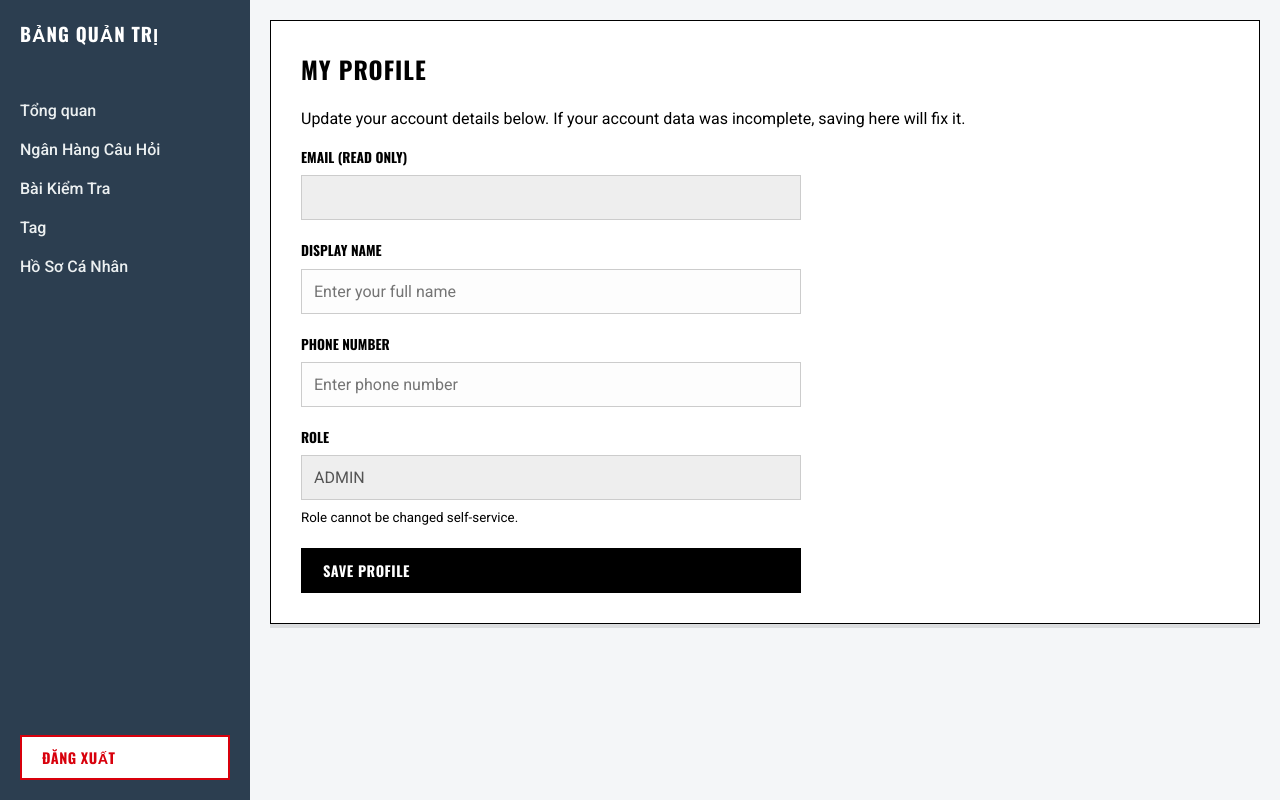
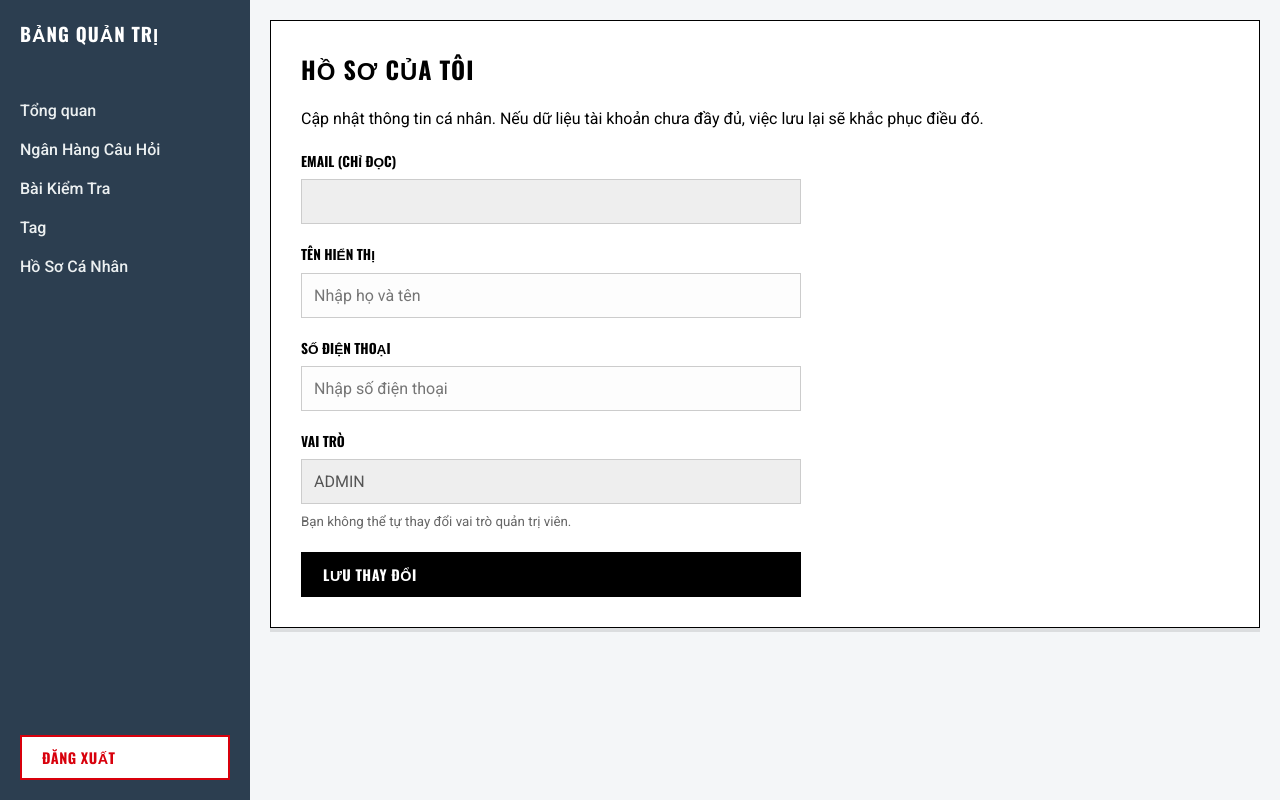
Before and after one commit to hieuvau198/cqa-center-website, a React (Vite) app in the folder cqa-center-website/: page /admin/profile in a window 1280 px wide. Built offline with nearby package versions, Linux system fonts and the light colour scheme; no server answers.

Commit message:
feat/language-admin

```diff
--- a/cqa-center-website/src/App.jsx
+++ b/cqa-center-website/src/App.jsx
@@ -6,15 +6,15 @@ import './index.css'
 
 // Pages
 import Login from "./pages/Auth/Login";
-import AdminHome from "./pages/Admin/AdminHome";
-import AdminLayout from "./pages/Admin/AdminLayout";
+import AdminHome from "./pages/Admin/Home/AdminHome";
+import AdminLayout from "./pages/Admin/Layout/AdminLayout";
 import QuestionList from "./pages/Admin/Questions/QuestionList";
 import QuestionForm from "./pages/Admin/Questions/QuestionForm";
 import TagList from "./pages/Admin/Tags/TagList";
 import TestList from "./pages/Admin/Tests/TestList";
 import TestForm from "./pages/Admin/Tests/TestForm";
 import PracticeManager from "./pages/Admin/Practices/PracticeManager";
-import AdminProfile from "./pages/Admin/AdminProfile";
+import AdminProfile from "./pages/Admin/Profile/AdminProfile";
 import PoolList from "./pages/Admin/Questions/PoolList";
 
 // Student Pages
--- a/cqa-center-website/src/pages/Admin/AdminHome.jsx
+++ /dev/null
@@ -1,9 +0,0 @@
-const AdminHome = () => {
-  return (
-    <div style={{ padding: '20px', backgroundColor: '#f3e5f5' }}>
-      <h1>Trang Web Kiểm Soát Quản Trị</h1>
-    </div>
-  );
-};
-
-export default AdminHome;
--- /dev/null
+++ b/cqa-center-website/src/pages/Admin/Home/AdminHome.jsx
@@ -0,0 +1,17 @@
+const AdminHome = () => {
+  return (
+    <div className="admin-container">
+      <h1>Trang Web Kiểm Soát Quản Trị</h1>
+      <div style={{ marginTop: '20px' }}>
+        <h2>Tính Năng Quản Trị</h2>
+        <ul>
+          <li>Quản lý câu hỏi: Tạo, chỉnh sửa, và xóa câu hỏi trong các bộ câu hỏi.</li>
+          <li>Quản lý bài kiểm tra: Tạo và cấu hình các bài kiểm tra cho người dùng.</li>
+          <li>Quản lý người dùng: Xem và quản lý thông tin người dùng hệ thống.</li>
+        </ul>
+      </div>
+    </div>
+  );
+};
+
+export default AdminHome;
--- a/cqa-center-website/src/pages/Admin/AdminLayout.jsx
+++ b/cqa-center-website/src/pages/Admin/Layout/AdminLayout.jsx
@@ -1,5 +1,5 @@
 import { Link, Outlet, useNavigate } from "react-router-dom";
-import { logoutUser } from "../../firebase/firebaseQuery";
+import { logoutUser } from "../../../firebase/firebaseQuery";
 
 const AdminLayout = () => {
   const navigate = useNavigate();
--- a/cqa-center-website/src/pages/Admin/AdminProfile.jsx
+++ b/cqa-center-website/src/pages/Admin/Profile/AdminProfile.jsx
@@ -1,5 +1,5 @@
 import { useState, useEffect } from "react";
-import { auth, getUserProfile, updateUserProfile } from "../../firebase/firebaseQuery";
+import { auth, getUserProfile, updateUserProfile } from "../../../firebase/firebaseQuery";
 
 const AdminProfile = () => {
   const [loading, setLoading] = useState(true);
@@ -7,18 +7,16 @@ const AdminProfile = () => {
     displayName: "",
     email: "",
     phoneNumber: "",
-    role: "ADMIN" // Default role, though usually this shouldn't be changeable by user
+    role: "ADMIN"
   });
 
   useEffect(() => {
     const loadProfile = async () => {
       const currentUser = auth.currentUser;
       if (currentUser) {
-        // 1. Try to get data from Firestore
         const profileData = await getUserProfile(currentUser.uid);
 
         if (profileData) {
-          // Case A: Data exists in database
           setFormData({
             displayName: profileData.displayName || currentUser.displayName || "",
             email: profileData.email || currentUser.email || "",
@@ -26,7 +24,6 @@ const AdminProfile = () => {
             role: profileData.role || "ADMIN"
           });
         } else {
-          // Case B: User logged in (e.g. Google) but NO data in Firestore yet
           setFormData({
             displayName: currentUser.displayName || "",
             email: currentUser.email || "",
@@ -45,31 +42,30 @@ const AdminProfile = () => {
     if(!auth.currentUser) return;
 
     try {
-      // This will update existing data OR create the document if it was missing
       await updateUserProfile(auth.currentUser.uid, {
         displayName: formData.displayName,
         email: formData.email,
         phoneNumber: formData.phoneNumber,
-        role: formData.role, // Be careful letting users set their own role in a real app
+        role: formData.role,
         uid: auth.currentUser.uid,
         updatedAt: new Date().toISOString()
       });
-      alert("Profile updated successfully!");
+      alert("Đã cập nhật hồ sơ thành công!");
     } catch (error) {
-      alert("Failed to update profile.");
+      alert("Lỗi khi cập nhật hồ sơ.");
     }
   };
 
-  if (loading) return <div className="admin-container">Loading Profile...</div>;
+  if (loading) return <div className="admin-container">Đang tải hồ sơ...</div>;
 
   return (
     <div className="admin-container">
-      <h2>My Profile</h2>
-      <p>Update your account details below. If your account data was incomplete, saving here will fix it.</p>
+      <h2>Hồ Sơ Của Tôi</h2>
+      <p style={{ marginBottom: "20px" }}>Cập nhật thông tin cá nhân. Nếu dữ liệu tài khoản chưa đầy đủ, việc lưu lại sẽ khắc phục điều đó.</p>
 
       <form onSubmit={handleSubmit} className="form-column" style={{ maxWidth: "500px" }}>
         <div className="form-group">
-          <label className="form-label">Email (Read Only)</label>
+          <label className="form-label">Email (Chỉ đọc)</label>
           <input
             className="form-input"
             value={formData.email}
@@ -79,37 +75,37 @@ const AdminProfile = () => {
         </div>
 
         <div className="form-group">
-          <label className="form-label">Display Name</label>
+          <label className="form-label">Tên Hiển Thị</label>
           <input
             className="form-input"
             value={formData.displayName}
             onChange={(e) => setFormData({...formData, displayName: e.target.value})}
-            placeholder="Enter your full name"
+            placeholder="Nhập họ và tên"
           />
         </div>
 
         <div className="form-group">
-          <label className="form-label">Phone Number</label>
+          <label className="form-label">Số Điện Thoại</label>
           <input
             className="form-input"
             value={formData.phoneNumber}
             onChange={(e) => setFormData({...formData, phoneNumber: e.target.value})}
-            placeholder="Enter phone number"
+            placeholder="Nhập số điện thoại"
           />
         </div>
 
         <div className="form-group">
-          <label className="form-label">Role</label>
+          <label className="form-label">Vai Trò</label>
           <input
             className="form-input"
             value={formData.role}
             disabled
             style={{ backgroundColor: "#eee" }}
           />
-          <small>Role cannot be changed self-service.</small>
+          <small style={{ color: "#666" }}>Bạn không thể tự thay đổi vai trò quản trị viên.</small>
         </div>
 
-        <button type="submit" className="btn btn-blue">Save Profile</button>
+        <button type="submit" className="btn btn-blue">Lưu Thay Đổi</button>
       </form>
     </div>
   );
--- a/cqa-center-website/src/pages/Admin/Tags/TagList.jsx
+++ b/cqa-center-website/src/pages/Admin/Tags/TagList.jsx
@@ -21,7 +21,7 @@ const TagList = () => {
   };
 
   const handleDelete = async (id) => {
-    if(confirm("Delete this tag? Questions using it will lose the reference.")) {
+    if(confirm("Xóa thẻ này? Các câu hỏi đang sử dụng thẻ này sẽ bị mất liên kết.")) {
       await deleteTag(id);
       setTags(tags.filter(t => t.id !== id));
     }
@@ -29,18 +29,21 @@ const TagList = () => {
 
   return (
     <div className="admin-container">
-      <h2>Tags Management</h2>
+      <h2>Quản Lý Thẻ (Tags)</h2>
 
-      <form onSubmit={handleAddTag} className="form-row" style={{ marginBottom: "20px" }}>
+      <div className="section-box">
+        <form onSubmit={handleAddTag} className="form-row" style={{ alignItems: "center" }}>
           <input
             className="form-input"
             value={newTagName}
             onChange={(e) => setNewTagName(e.target.value)}
-          placeholder="New Tag Name"
+            placeholder="Nhập tên thẻ mới..."
+            style={{ flex: 1 }}
             required
           />
-        <button type="submit" className="btn btn-primary">+ Add Tag</button>
+          <button type="submit" className="btn btn-primary">+ Thêm Thẻ</button>
         </form>
+      </div>
 
       <div className="tag-list">
         {tags.map(tag => (
--- a/cqa-center-website/src/pages/Admin/Tests/TestList.jsx
+++ b/cqa-center-website/src/pages/Admin/Tests/TestList.jsx
@@ -15,7 +15,7 @@ const TestList = () => {
   }, []);
 
   const handleDelete = async (id) => {
-    if(confirm("Delete this test?")) {
+    if(confirm("Bạn có chắc chắn muốn xóa bài kiểm tra này không?")) {
       await deleteTest(id);
       setTests(tests.filter(t => t.id !== id));
     }
@@ -24,36 +24,35 @@ const TestList = () => {
   return (
     <div className="admin-container">
       <div className="page-header">
-        <h2>Test Material Management</h2>
-        <Link to="/admin/tests/new"><button className="btn btn-primary">+ Create New Test</button></Link>
+        <h2>Quản Lý Bài Kiểm Tra</h2>
+        <Link to="/admin/tests/new">
+          <button className="btn btn-primary">+ Tạo Bài Kiểm Tra Mới</button>
+        </Link>
       </div>
 
       <div className="list-container">
         {tests.map(t => (
           <div key={t.id} className="item-card">
             <div className="item-header">
-              <h4>{t.name} <small>(Max Score: {t.maxScore})</small></h4>
-              <div style={{ display: 'flex', gap: '10px' }}>
+              <h4>{t.name} <small>(Điểm tối đa: {t.maxScore})</small></h4>
+              <div className="form-row" style={{ gap: '10px' }}>
                 <button
                   onClick={() => navigate(`/admin/practices/${t.id}`)}
                   className="btn btn-blue"
-                  style={{ padding: "5px 10px", fontSize: "12px" }}
                 >
-                  Attempts
+                  Quản Lý Lượt Thi
                 </button>
-                {/* [NEW] Edit Button */}
                 <button
                   onClick={() => navigate(`/admin/tests/edit/${t.id}`)}
                   className="btn"
-                  style={{ padding: "5px 10px", fontSize: "12px", background: 'white' }}
                 >
-                  Edit
+                  Sửa
                 </button>
-                <button onClick={() => handleDelete(t.id)} className="btn-text-delete">Delete</button>
+                <button onClick={() => handleDelete(t.id)} className="btn-text-delete">Xóa</button>
               </div>
             </div>
             <p>{t.description}</p>
-            <p><strong>Time Limit:</strong> {t.timeLimit} mins</p>
+            <p><strong>Thời gian làm bài:</strong> {t.timeLimit} phút</p>
           </div>
         ))}
       </div>
```
Lines whose indentation alone changed are shown as unchanged.
